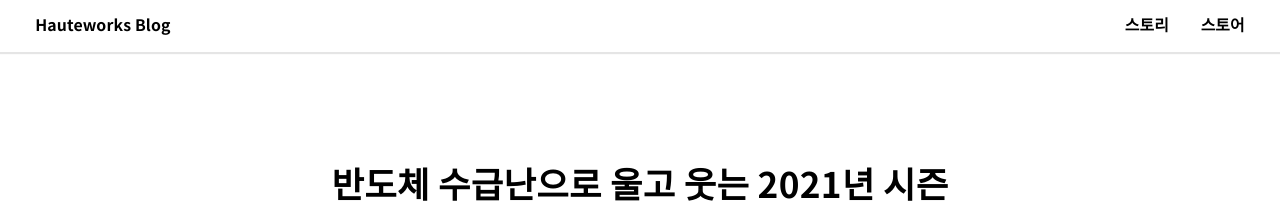
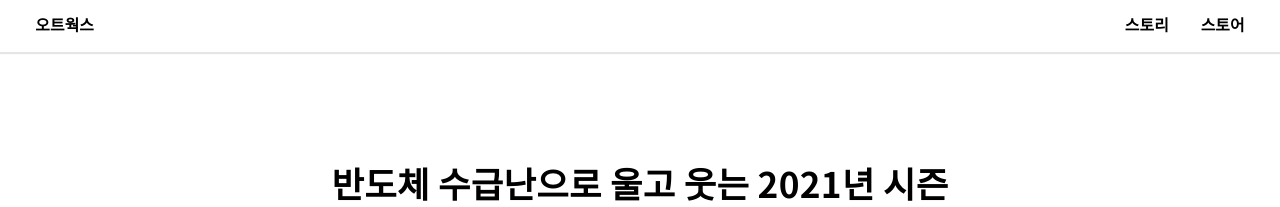
Before and after one commit to hauteworks/hauteworks-blog, a Jekyll site: the page built from _posts/2021-06-07-semiconductor-shortage.markdown, in a window 1280 px wide. Shown: the top 207 px of the page. Built offline with Jekyll 4.4.1, drawn with Linux system fonts in a browser that asks for light colours; nearby versions of some CDN libraries.

Commit message:
블로그 이름 한글로

```diff
--- a/_config.yml
+++ b/_config.yml
@@ -4,7 +4,7 @@ baseurl: ""
 permalink: /:year/:month/:day/:title/
 
 name: Hauteworks
-title: Hauteworks Blog
+title: 오트웍스
 description: >
   This is Hauteworks' blog
 url: https://blog.hauteworks.com/
```
